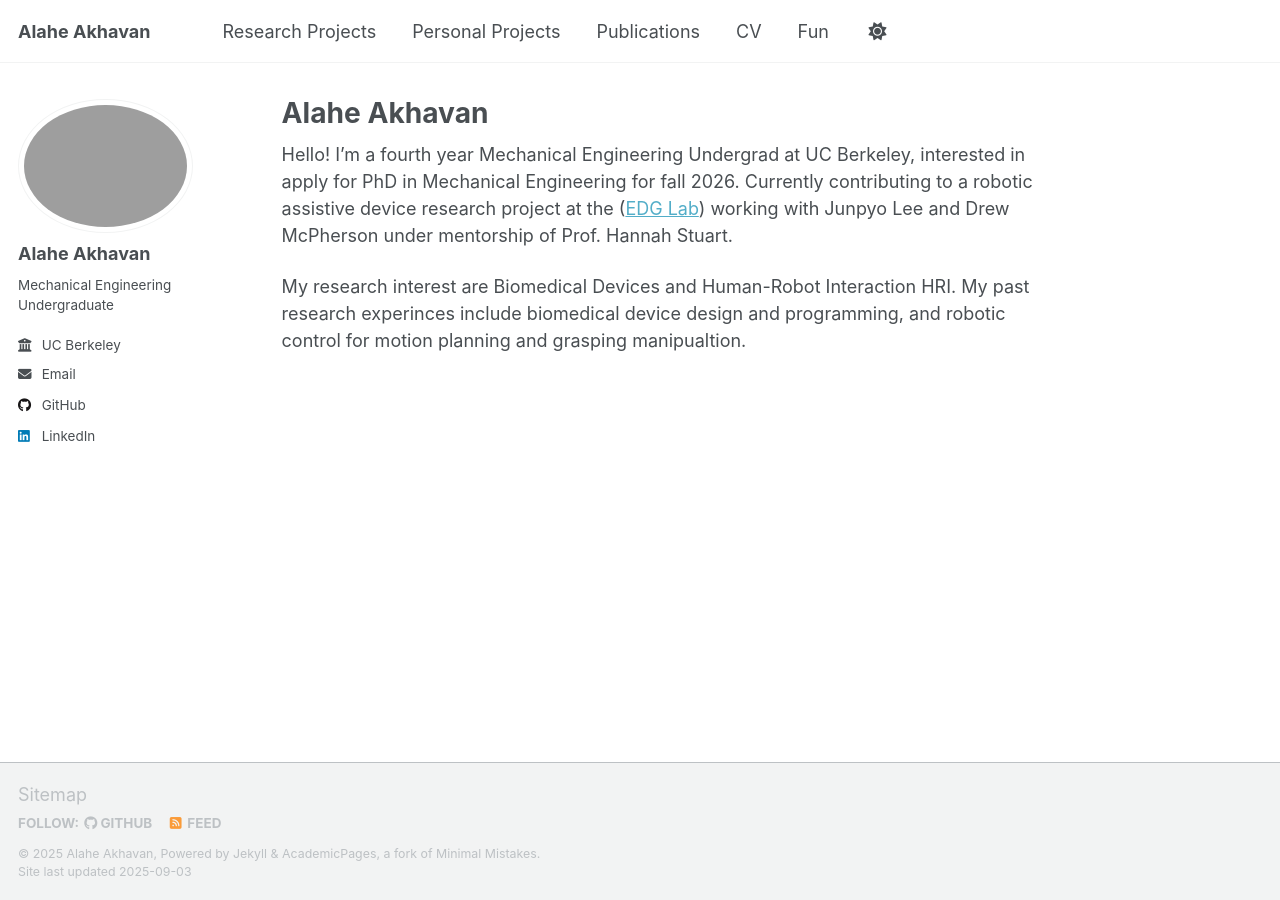
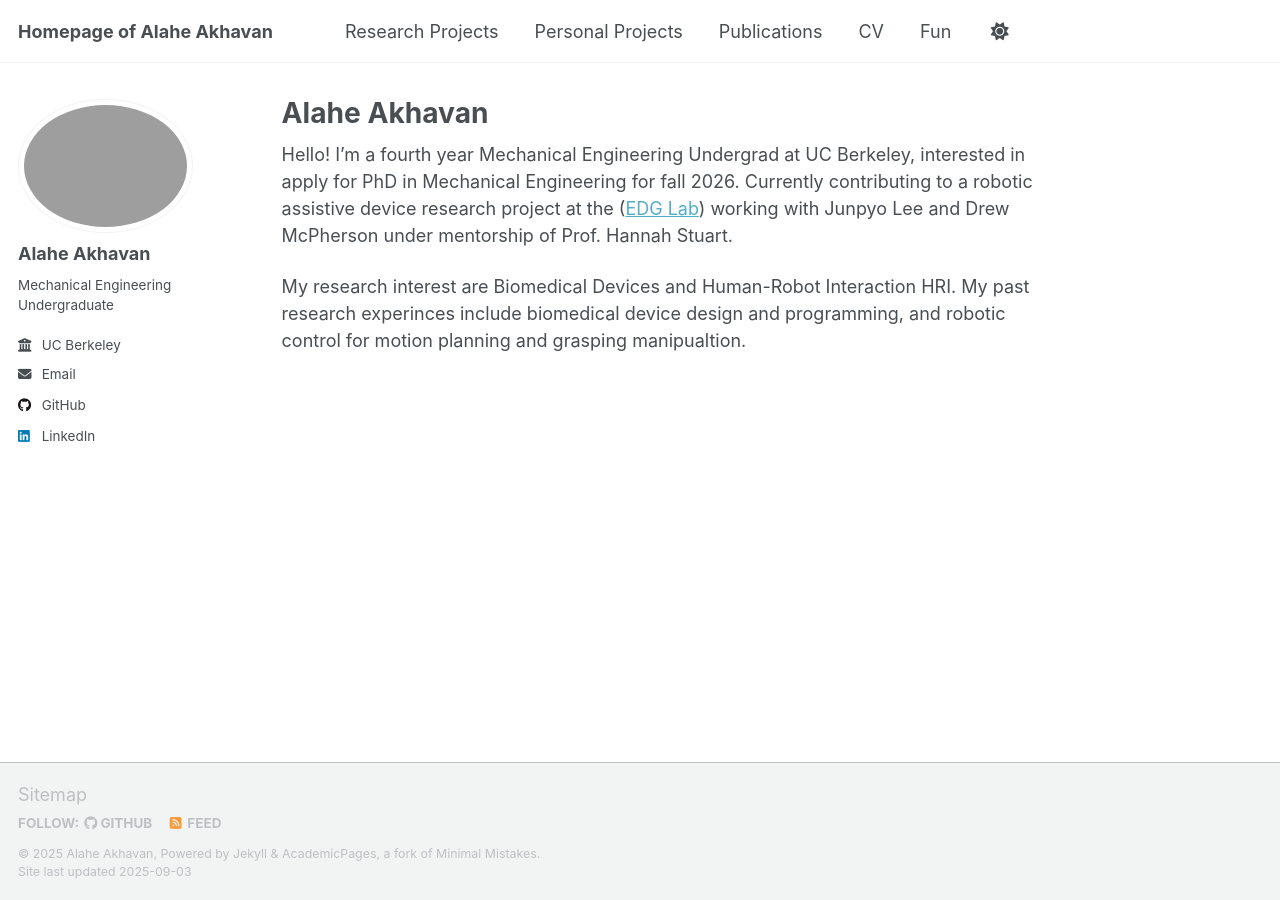
Before and after one commit to Akhavana/akhavana.github.io, a Jekyll site: the page built from _pages/about.md, in a window 1280 px wide. Built offline with Jekyll 4.4.1, drawn with Linux system fonts in a browser that asks for light colours; a script that is not in the unit is left out.

Commit message:
Update _config.yml

```diff
--- a/_config.yml
+++ b/_config.yml
@@ -9,7 +9,8 @@
 # Basic Site Settings
 locale                   : "en-US"
 site_theme               : "default" # Currently available options are "default", "air"
-title                    : "Alahe Akhavan"
+title                    : "Homepage of Alahe Akhavan"
+subtitle                 : "Undergraduate Robotic Researcher"
 title_separator          : "-"
 name                     : &name "Alahe Akhavan"
 description              : &description "personal description"
```
